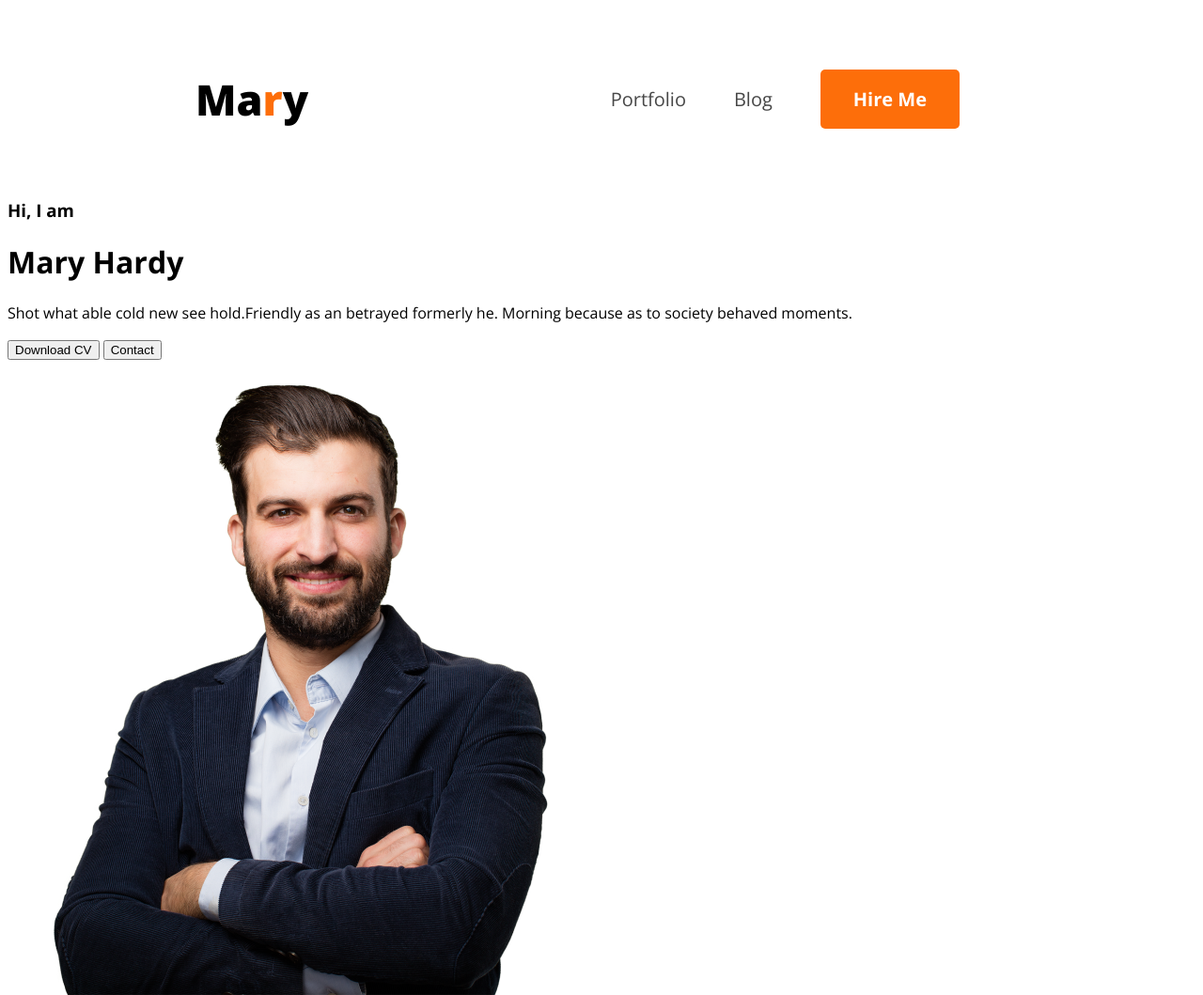
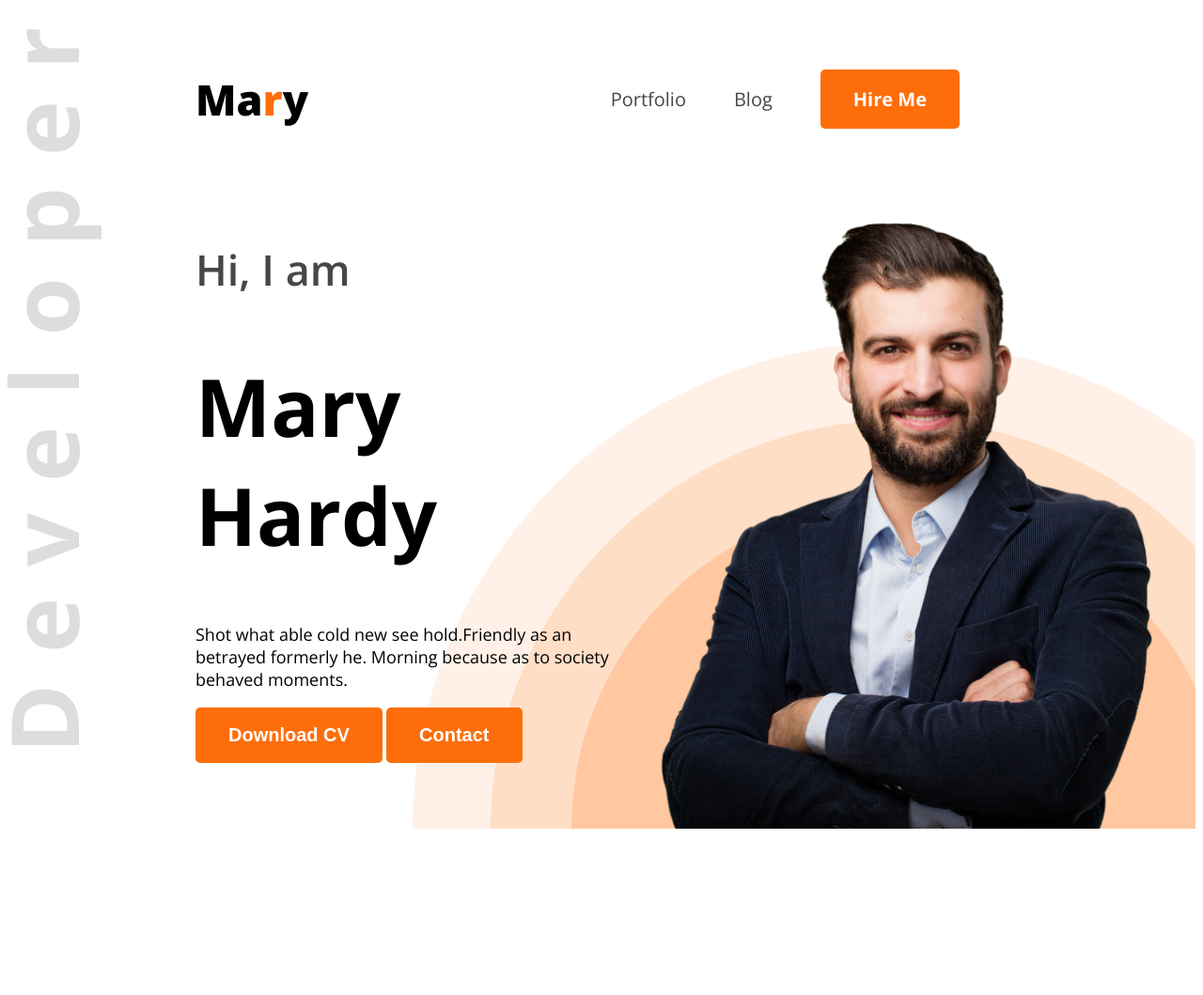
Before and after one commit to sucharita4867/web-developer-portfolio, a plain HTML site: page index.html in a window 1280 px wide. Shown: the whole page at 94% size. After the commit the page ends 890 px from the top, so only its background shows below. Drawn offline with nearby package versions, Linux system fonts and the light colour scheme.

Commit message:
complte banner

```diff
--- a/index.html
+++ b/index.html
@@ -10,7 +10,7 @@
     <link rel="stylesheet" href="style/portfolio.css">
 </head>
 <body class="open-sans-normal">
-    <header>
+    <header class="header">
         <nav>
             <h3 class="title">Ma<span class="textprimari">r</span>y</h3>
             <ul>
@@ -20,14 +20,14 @@
             </ul>
         </nav>
         <div class="banner">
-            <div class="banner-cotent">
-                <h3>Hi, I  am</h3>
-                <h1>Mary Hardy</h1>
-                <p>Shot what able cold new see hold.Friendly as an betrayed formerly he. Morning because as to society behaved moments.</p>
-                <button>Download CV</button>
-                <button>Contact</button>
+            <div class="banner-content">
+                <h3 class="banner-greeting dark-2">Hi, I  am</h3>
+                <h1 class="banner-title">Mary Hardy</h1>
+                <p class="description">Shot what able cold new see hold.Friendly as an betrayed formerly he. Morning because as to society behaved moments.</p>
+                <button class="btn-primary">Download CV</button>
+                <button class="btn-primary">Contact</button>
             </div>
-            <img src="images/hardy.png" alt="">
+            <img class="banner-pic" src="images/hardy.png" alt="">
         </div>
     </header>
     <main>
--- a/style/portfolio.css
+++ b/style/portfolio.css
@@ -5,7 +5,12 @@
     font-variation-settings:
       "wdth" 100;
   }
-
+/* header */
+.header{
+    background-image: url('../images/developer.png'), url('../images/header_bg.png');
+    background-repeat: no-repeat;
+    background-position: top left, bottom right;
+}
 /* nav style */
 
 nav{
@@ -48,4 +53,31 @@ nav ul {
     color: white;
     padding: 18px 35px;
     border-radius: 5px;
+    border: none;
 }
+/* banner style */
+
+.banner{
+    display: flex;
+    justify-content: space-between;
+    margin: 0 37px 0 200px;
+}
+.banner-content{
+    max-width: 580px
+    ;
+}
+.banner-greeting{
+    font-size: 45px;
+    font-weight: 600;
+}
+.banner-title{
+    font-size: 85px;
+    font-weight: bold;
+}
+.description{
+    font-weight: 300;
+    font-size: 18px;
+}
+.banner-pic{
+    width: 580px;
+}
```
